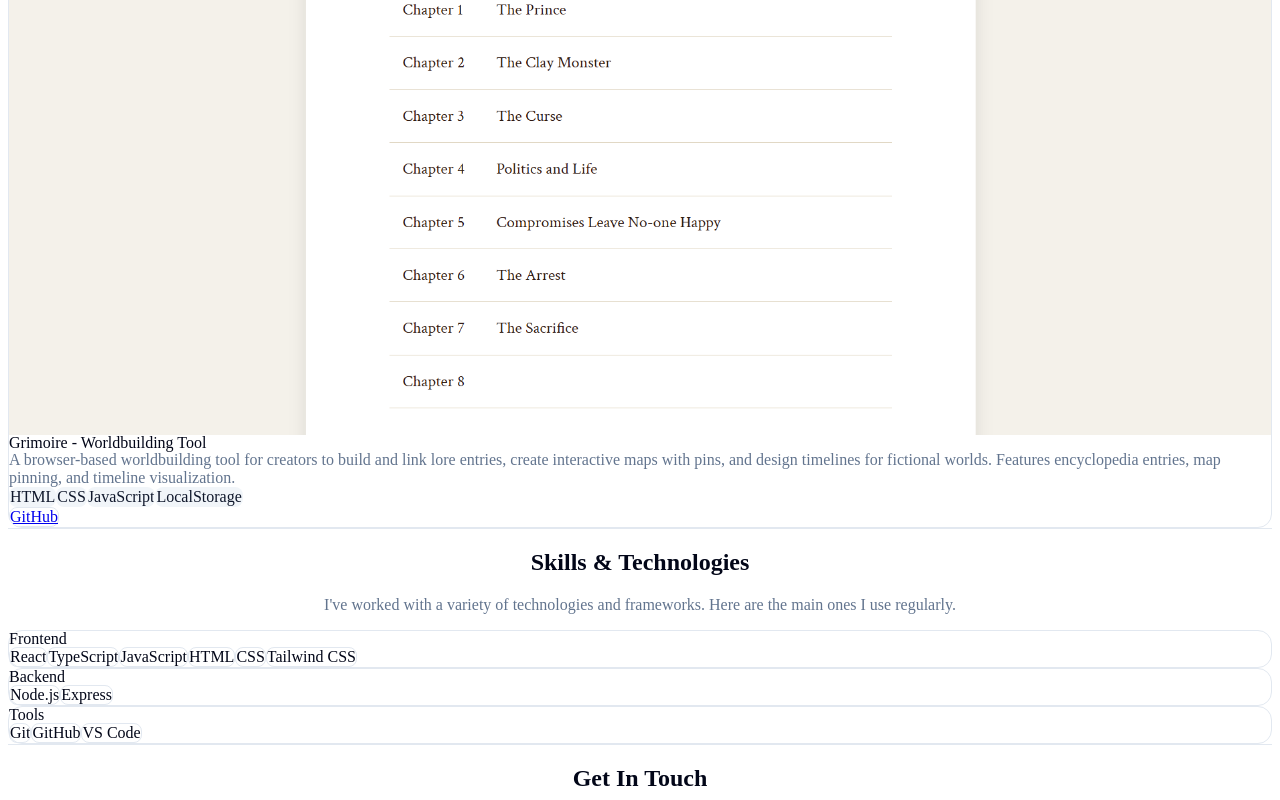
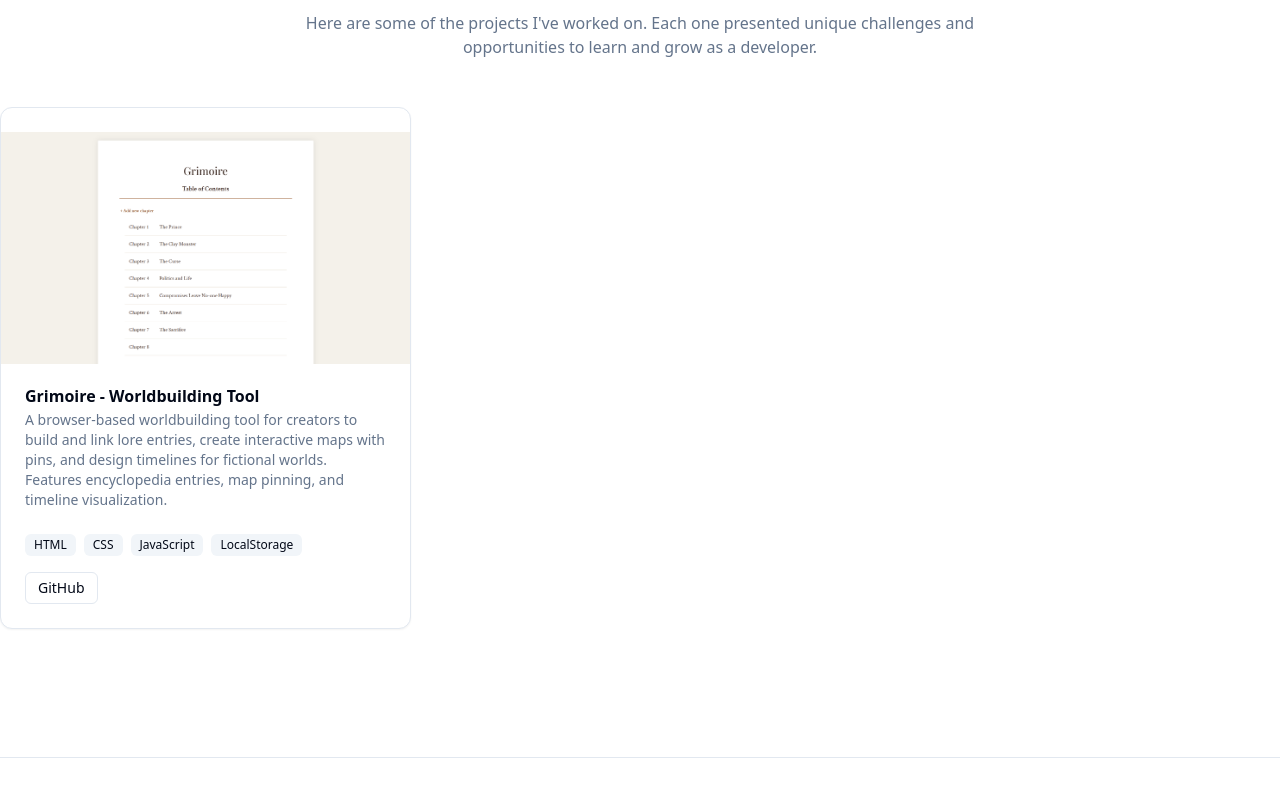
Before and after one commit to gmceachran/Portfolio, a React (Vite) app: page / in a window 1280 px wide. Shown: the part 820-1620 px from the top of the page. Built offline with nearby package versions, Linux system fonts and the light colour scheme.

Commit message:
Complete Tailwind CSS v3 downgrade and layout improvements

```diff
--- a/package.json
+++ b/package.json
@@ -12,13 +12,13 @@
   "dependencies": {
     "@radix-ui/react-separator": "^1.1.7",
     "@radix-ui/react-slot": "^1.2.3",
-    "@tailwindcss/postcss": "^4.1.11",
     "class-variance-authority": "^0.7.1",
     "clsx": "^2.1.1",
     "lucide-react": "^0.525.0",
     "react": "^19.1.0",
     "react-dom": "^19.1.0",
-    "tailwind-merge": "^3.3.1"
+    "tailwind-merge": "^3.3.1",
+    "tailwindcss": "^3.4.17"
   },
   "devDependencies": {
     "@eslint/js": "^9.30.1",
@@ -33,8 +33,6 @@
     "eslint-plugin-react-refresh": "^0.4.20",
     "globals": "^16.3.0",
     "postcss": "^8.5.6",
-    "tailwindcss": "^4.1.11",
-    "tw-animate-css": "^1.3.6",
     "typescript": "~5.8.3",
     "typescript-eslint": "^8.35.1",
     "vite": "^7.0.4"
--- a/postcss.config.js
+++ b/postcss.config.js
@@ -1,6 +1,6 @@
 export default {
   plugins: {
-    '@tailwindcss/postcss': {},
+    tailwindcss: {},
     autoprefixer: {},
   },
 }
--- a/src/components/Header.tsx
+++ b/src/components/Header.tsx
@@ -3,9 +3,9 @@ import { Badge } from "@/components/ui/badge"
 
 export function Header() {
   return (
-    <header className="w-full border-b bg-background/95 backdrop-blur supports-[backdrop-filter]:bg-background/60">
+    <header className="w-full border-b bg-background/95 backdrop-blur supports-[backdrop-filter]:bg-background/60 pt-4">
       <div className="container flex h-16 items-center justify-between pb-8">
-        <div className="flex items-center space-x-2">
+        <div className="flex items-center space-x-2 pl-4">
           <h1 className="text-xl font-bold">Gabriel McEachran</h1>
           <Badge variant="secondary">Full-Stack Developer</Badge>
         </div>
--- a/src/components/Hero.tsx
+++ b/src/components/Hero.tsx
@@ -5,7 +5,7 @@ export function Hero() {
   return (
     <section className="container py-16 pt-32" style={{ marginTop: '32px' }}>
       <div className="flex flex-col lg:flex-row items-center gap-8">
-        <div className="flex-shrink-0">
+        <div className="flex-shrink-0 md:pl-8">
           <img
             src="/gabriel-photo.jpg"
             alt="Gabriel McEachran"
--- a/src/index.css
+++ b/src/index.css
@@ -1,7 +1,3 @@
-
-@import "tw-animate-css";
-
-@custom-variant dark (&:is(.dark *));
 
 @tailwind base;
 @tailwind components;
@@ -62,119 +58,3 @@
     @apply bg-background text-foreground;
   }
 }
-
-@theme inline {
-  --radius-sm: calc(var(--radius) - 4px);
-  --radius-md: calc(var(--radius) - 2px);
-  --radius-lg: var(--radius);
-  --radius-xl: calc(var(--radius) + 4px);
-  --color-background: var(--background);
-  --color-foreground: var(--foreground);
-  --color-card: var(--card);
-  --color-card-foreground: var(--card-foreground);
-  --color-popover: var(--popover);
-  --color-popover-foreground: var(--popover-foreground);
-  --color-primary: var(--primary);
-  --color-primary-foreground: var(--primary-foreground);
-  --color-secondary: var(--secondary);
-  --color-secondary-foreground: var(--secondary-foreground);
-  --color-muted: var(--muted);
-  --color-muted-foreground: var(--muted-foreground);
-  --color-accent: var(--accent);
-  --color-accent-foreground: var(--accent-foreground);
-  --color-destructive: var(--destructive);
-  --color-border: var(--border);
-  --color-input: var(--input);
-  --color-ring: var(--ring);
-  --color-chart-1: var(--chart-1);
-  --color-chart-2: var(--chart-2);
-  --color-chart-3: var(--chart-3);
-  --color-chart-4: var(--chart-4);
-  --color-chart-5: var(--chart-5);
-  --color-sidebar: var(--sidebar);
-  --color-sidebar-foreground: var(--sidebar-foreground);
-  --color-sidebar-primary: var(--sidebar-primary);
-  --color-sidebar-primary-foreground: var(--sidebar-primary-foreground);
-  --color-sidebar-accent: var(--sidebar-accent);
-  --color-sidebar-accent-foreground: var(--sidebar-accent-foreground);
-  --color-sidebar-border: var(--sidebar-border);
-  --color-sidebar-ring: var(--sidebar-ring);
-}
-
-:root {
-  --radius: 0.625rem;
-  --background: oklch(1 0 0);
-  --foreground: oklch(0.129 0.042 264.695);
-  --card: oklch(1 0 0);
-  --card-foreground: oklch(0.129 0.042 264.695);
-  --popover: oklch(1 0 0);
-  --popover-foreground: oklch(0.129 0.042 264.695);
-  --primary: oklch(0.208 0.042 265.755);
-  --primary-foreground: oklch(0.984 0.003 247.858);
-  --secondary: oklch(0.968 0.007 247.896);
-  --secondary-foreground: oklch(0.208 0.042 265.755);
-  --muted: oklch(0.968 0.007 247.896);
-  --muted-foreground: oklch(0.554 0.046 257.417);
-  --accent: oklch(0.968 0.007 247.896);
-  --accent-foreground: oklch(0.208 0.042 265.755);
-  --destructive: oklch(0.577 0.245 27.325);
-  --border: oklch(0.929 0.013 255.508);
-  --input: oklch(0.929 0.013 255.508);
-  --ring: oklch(0.704 0.04 256.788);
-  --chart-1: oklch(0.646 0.222 41.116);
-  --chart-2: oklch(0.6 0.118 184.704);
-  --chart-3: oklch(0.398 0.07 227.392);
-  --chart-4: oklch(0.828 0.189 84.429);
-  --chart-5: oklch(0.769 0.188 70.08);
-  --sidebar: oklch(0.984 0.003 247.858);
-  --sidebar-foreground: oklch(0.129 0.042 264.695);
-  --sidebar-primary: oklch(0.208 0.042 265.755);
-  --sidebar-primary-foreground: oklch(0.984 0.003 247.858);
-  --sidebar-accent: oklch(0.968 0.007 247.896);
-  --sidebar-accent-foreground: oklch(0.208 0.042 265.755);
-  --sidebar-border: oklch(0.929 0.013 255.508);
-  --sidebar-ring: oklch(0.704 0.04 256.788);
-}
-
-.dark {
-  --background: oklch(0.129 0.042 264.695);
-  --foreground: oklch(0.984 0.003 247.858);
-  --card: oklch(0.208 0.042 265.755);
-  --card-foreground: oklch(0.984 0.003 247.858);
-  --popover: oklch(0.208 0.042 265.755);
-  --popover-foreground: oklch(0.984 0.003 247.858);
-  --primary: oklch(0.929 0.013 255.508);
-  --primary-foreground: oklch(0.208 0.042 265.755);
-  --secondary: oklch(0.279 0.041 260.031);
-  --secondary-foreground: oklch(0.984 0.003 247.858);
-  --muted: oklch(0.279 0.041 260.031);
-  --muted-foreground: oklch(0.704 0.04 256.788);
-  --accent: oklch(0.279 0.041 260.031);
-  --accent-foreground: oklch(0.984 0.003 247.858);
-  --destructive: oklch(0.704 0.191 22.216);
-  --border: oklch(1 0 0 / 10%);
-  --input: oklch(1 0 0 / 15%);
-  --ring: oklch(0.551 0.027 264.364);
-  --chart-1: oklch(0.488 0.243 264.376);
-  --chart-2: oklch(0.696 0.17 162.48);
-  --chart-3: oklch(0.769 0.188 70.08);
-  --chart-4: oklch(0.627 0.265 303.9);
-  --chart-5: oklch(0.645 0.246 16.439);
-  --sidebar: oklch(0.208 0.042 265.755);
-  --sidebar-foreground: oklch(0.984 0.003 247.858);
-  --sidebar-primary: oklch(0.488 0.243 264.376);
-  --sidebar-primary-foreground: oklch(0.984 0.003 247.858);
-  --sidebar-accent: oklch(0.279 0.041 260.031);
-  --sidebar-accent-foreground: oklch(0.984 0.003 247.858);
-  --sidebar-border: oklch(1 0 0 / 10%);
-  --sidebar-ring: oklch(0.551 0.027 264.364);
-}
-
-@layer base {
-  * {
-    @apply border-border outline-ring/50;
-  }
-  body {
-    @apply bg-background text-foreground;
-  }
-}
--- a/tailwind.config.js
+++ b/tailwind.config.js
@@ -5,7 +5,48 @@ export default {
     "./src/**/*.{js,ts,jsx,tsx}",
   ],
   theme: {
-    extend: {},
+    extend: {
+      colors: {
+        background: "hsl(var(--background))",
+        foreground: "hsl(var(--foreground))",
+        card: {
+          DEFAULT: "hsl(var(--card))",
+          foreground: "hsl(var(--card-foreground))",
+        },
+        popover: {
+          DEFAULT: "hsl(var(--popover))",
+          foreground: "hsl(var(--popover-foreground))",
+        },
+        primary: {
+          DEFAULT: "hsl(var(--primary))",
+          foreground: "hsl(var(--primary-foreground))",
+        },
+        secondary: {
+          DEFAULT: "hsl(var(--secondary))",
+          foreground: "hsl(var(--secondary-foreground))",
+        },
+        muted: {
+          DEFAULT: "hsl(var(--muted))",
+          foreground: "hsl(var(--muted-foreground))",
+        },
+        accent: {
+          DEFAULT: "hsl(var(--accent))",
+          foreground: "hsl(var(--accent-foreground))",
+        },
+        destructive: {
+          DEFAULT: "hsl(var(--destructive))",
+          foreground: "hsl(var(--destructive-foreground))",
+        },
+        border: "hsl(var(--border))",
+        input: "hsl(var(--input))",
+        ring: "hsl(var(--ring))",
+      },
+      borderRadius: {
+        lg: "var(--radius)",
+        md: "calc(var(--radius) - 2px)",
+        sm: "calc(var(--radius) - 4px)",
+      },
+    },
   },
   plugins: [],
 }
```
Also changed, not shown: 2 other files (tests, documents, lock files or other folders).
